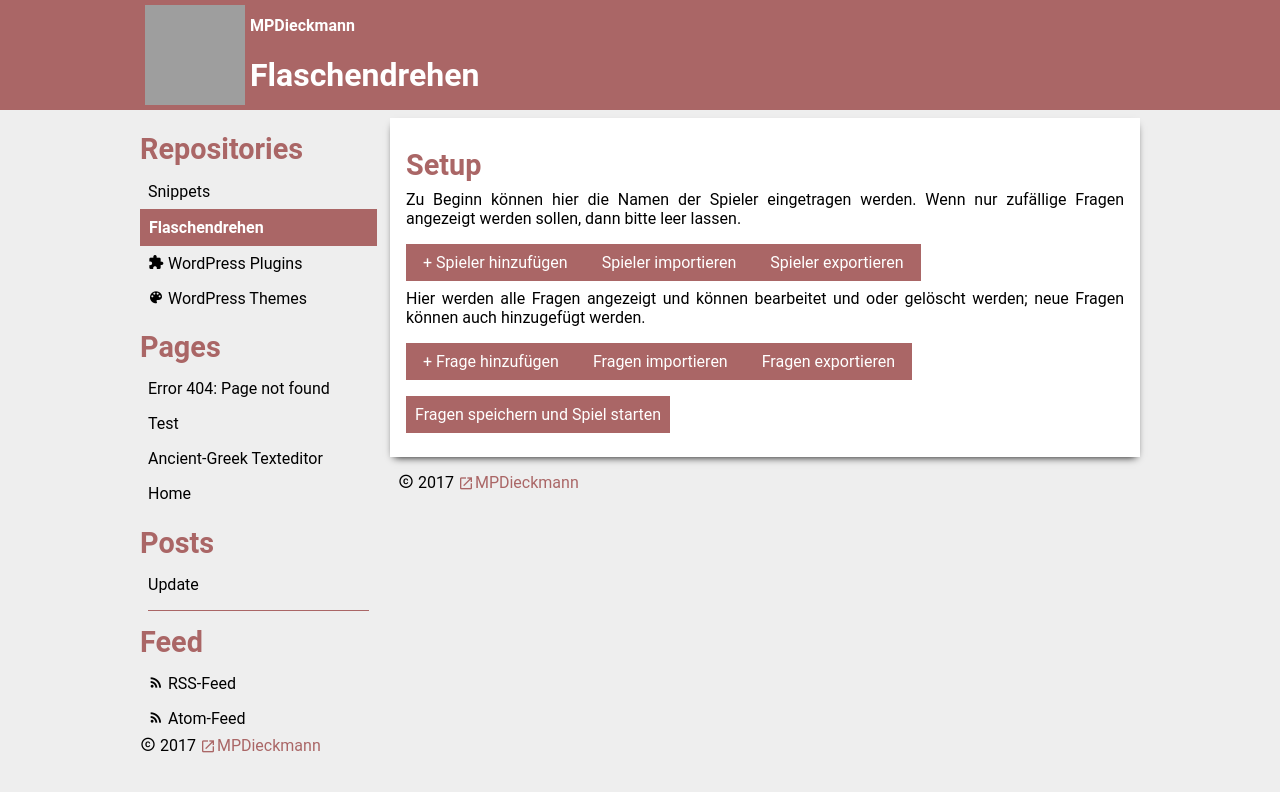
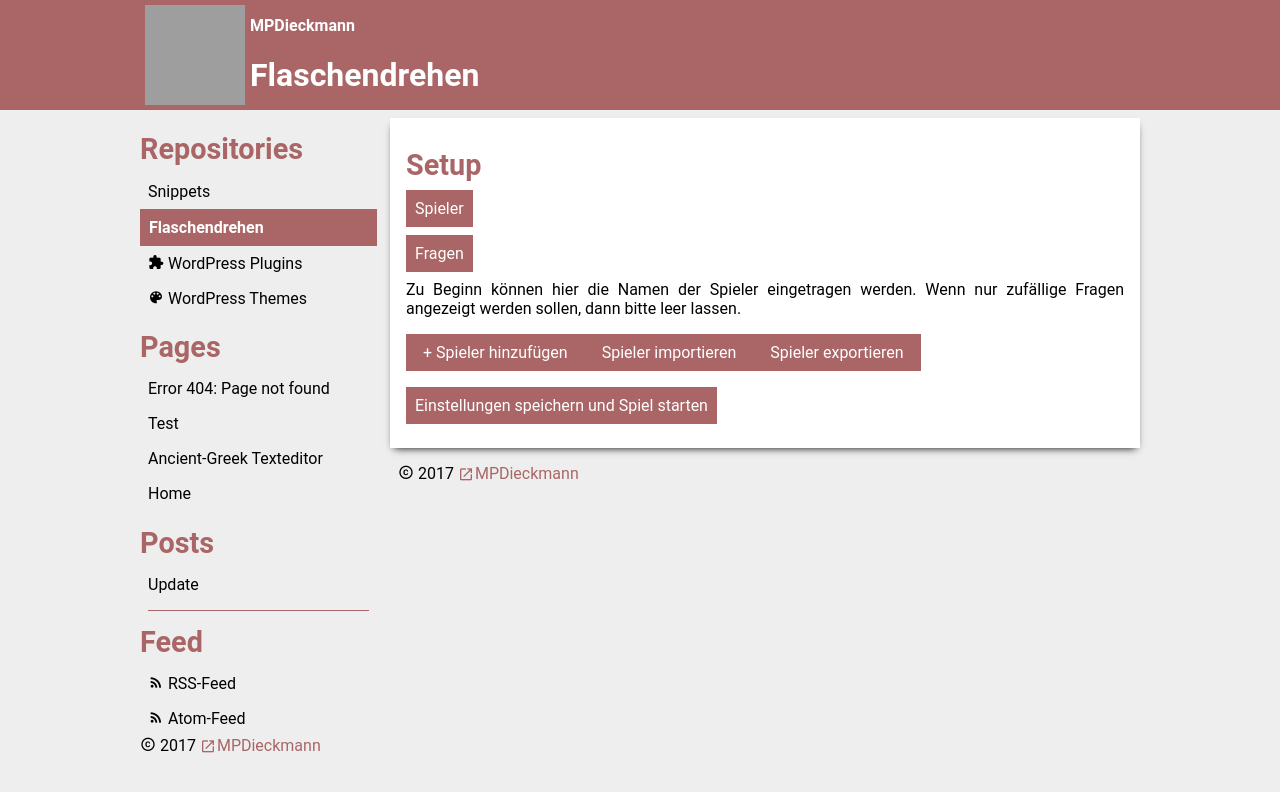
Before and after one commit to MPDieckmann/mpdieckmann.github.io, a Jekyll site: the page built from _repositories/flaschendrehen.html, in a window 1280 px wide, cut to the strip 0-792 px from the top of the page. Built offline with Jekyll 4.4.1, drawn with Linux system fonts in a browser that asks for light colours; some web fonts are replaced; some of the changed lines change nothing that is shown; grey boxes are pictures that could not be loaded.

Commit message:
Update flaschendrehen.html

```diff
--- a/_repositories/flaschendrehen.html
+++ b/_repositories/flaschendrehen.html
@@ -7,7 +7,11 @@
   <view-header>
     <h2>Setup</h2>
   </view-header>
-  <section>
+  <div id="tab-view">
+    <button onclick="showTab('player-tab', this);return false;" class="active">Spieler</button>
+    <button onclick="showTab('quest-tab', this);return false;">Fragen</button>
+  </div>
+  <section id="player-tab" class="show">
     <p>Zu Beginn können hier die Namen der Spieler eingetragen werden. Wenn nur zufällige Fragen angezeigt werden sollen, dann bitte leer lassen.</p>
     <div id="players"></div>
     <div class="player">
@@ -16,7 +20,7 @@
       <button id="export-player" onclick="game.exportPlayer();return false;">Spieler exportieren</button>
     </div>
   </section>
-  <section>
+  <section id="quest-tab">
     <p>Hier werden alle Fragen angezeigt und können bearbeitet und oder gelöscht werden; neue Fragen können auch hinzugefügt werden.</p>
     <div id="quests"></div>
     <div class="quest">
@@ -26,10 +30,13 @@
     </div>
   </section>
   <view-footer>
-    <button id="start" onclick="game.start();return false;">Fragen speichern und Spiel starten</button>
+    <button id="start" onclick="game.start();return false;">Einstellungen speichern und Spiel starten</button>
   </view-footer>
 </app-view>
 <style>
+  app-view {
+    display: block;
+  }
   .player,
   .quest {
     display: flex;
@@ -43,16 +50,20 @@
   .quest button {
     padding: 0.5em 1em;
   }
+  section {
+    display: none;
+  }
+  section.show {
+    display: block;
+  }
   #app-view.play section {
     width: 400px;
-    display: none;
     max-width: 100%;
+    margin: 0 auto;
     flex-flow: row nowrap;
     align-items: center;
-    margin: 0 auto;
   }
   #app-view.play section.show {
-    display: block;
     display: flex;
   }
   #app-view.play section img {
@@ -61,6 +72,18 @@
   }
 </style>
 <script type="text/javascript">
+  function showTab(id, button) {
+    var arr = button.parentElement.getElementsByTagName("button");
+    for (item of arr) {
+      if (item === button) {
+        item.classList.add("active");
+      }
+      else {
+        item.classList.remove("active");
+      };
+    };
+    game.showSection(id);
+  };
   var game = {
     addPlayer: function () {
       var value = arguments[0] || "";
@@ -153,6 +176,18 @@
     random: function (size) {
       return Math.round(Math.random() * size);
     },
+    showSection: function (id) {
+      var appView = document.getElementById("app-view");
+      var sections = appView.getElementsByTagName("section");
+      for (section of sections) {
+        if (section.id == id) {
+          section.classList.add("show");
+        }
+        else {
+          section.classList.remove("show");
+        };
+      };
+    },
     players: [],
     quests: [],
     start: function () {
@@ -203,6 +238,7 @@
       appView.appendChild(header);
       p.id = "quest";
       p.textContent = "Um das Spiel zu beenden, einfach nur den Browser(-Tab) schließen oder zum neustarten, die Seite neuladen.";
+      section.id = "questSection";
       section.className = "show";
       section.appendChild(p);
       appView.appendChild(section);
@@ -214,8 +250,7 @@
       bottle.deg = 0;
       button.onclick = function (event) {
         event.preventDefault();
-        section.className = "";
-        bottleSection.className = "show";
+        game.showSection("bottleSection");
         var index = 0;
         var timeout = 360 + game.random(360);
         var interval = setInterval(function () {
@@ -226,12 +261,11 @@
           if (index++ > timeout) {
             clearInterval(interval);
             setTimeout(function () {
-              bottleSection.className = "";
-              section.className = "show";
-              game.quest();
+              game.showSection("questSection");
             }, 500);
           };
         });
+        game.quest();
       };
       appView.appendChild(bottleSection);
       footer.appendChild(button);
```
